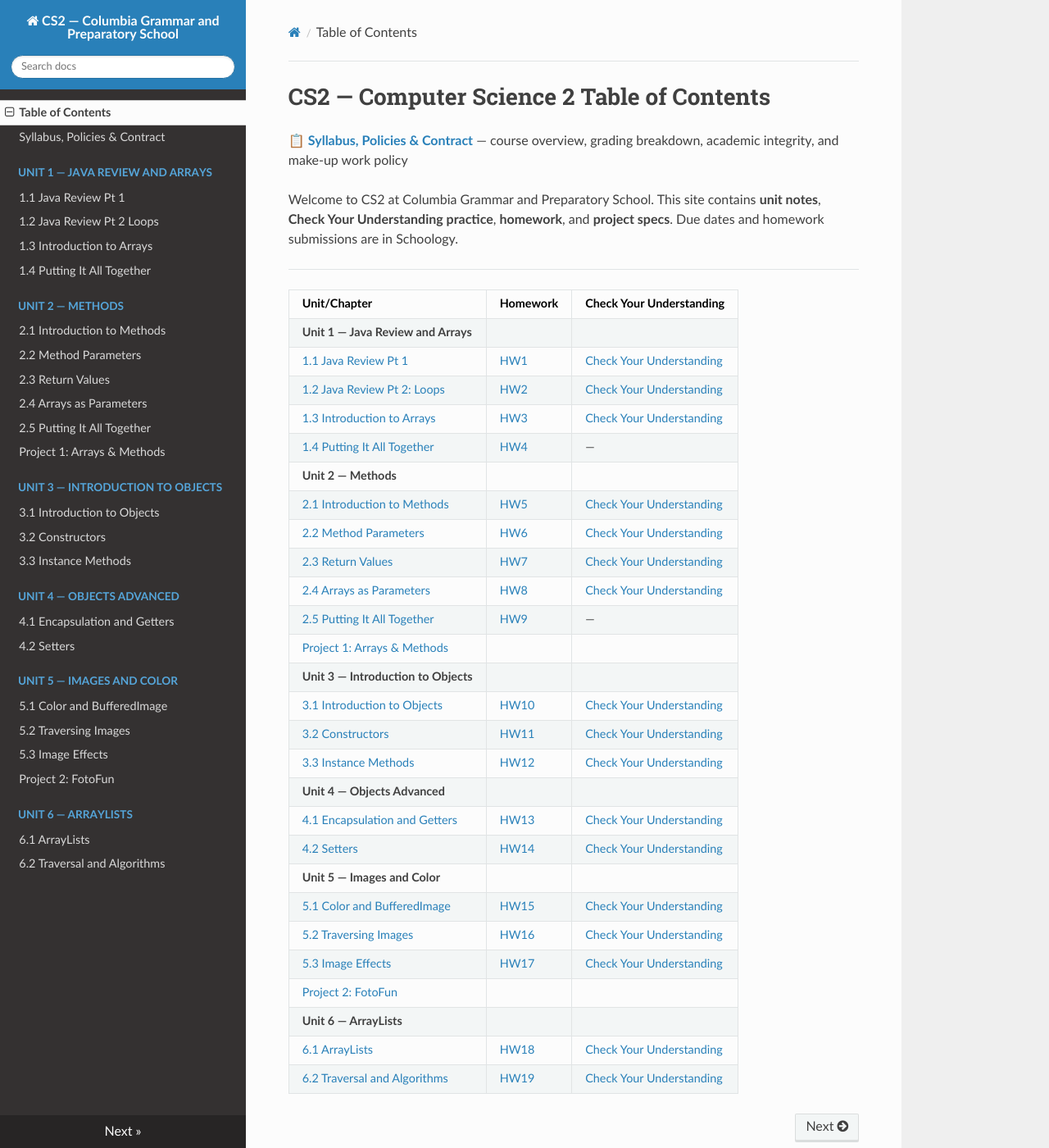
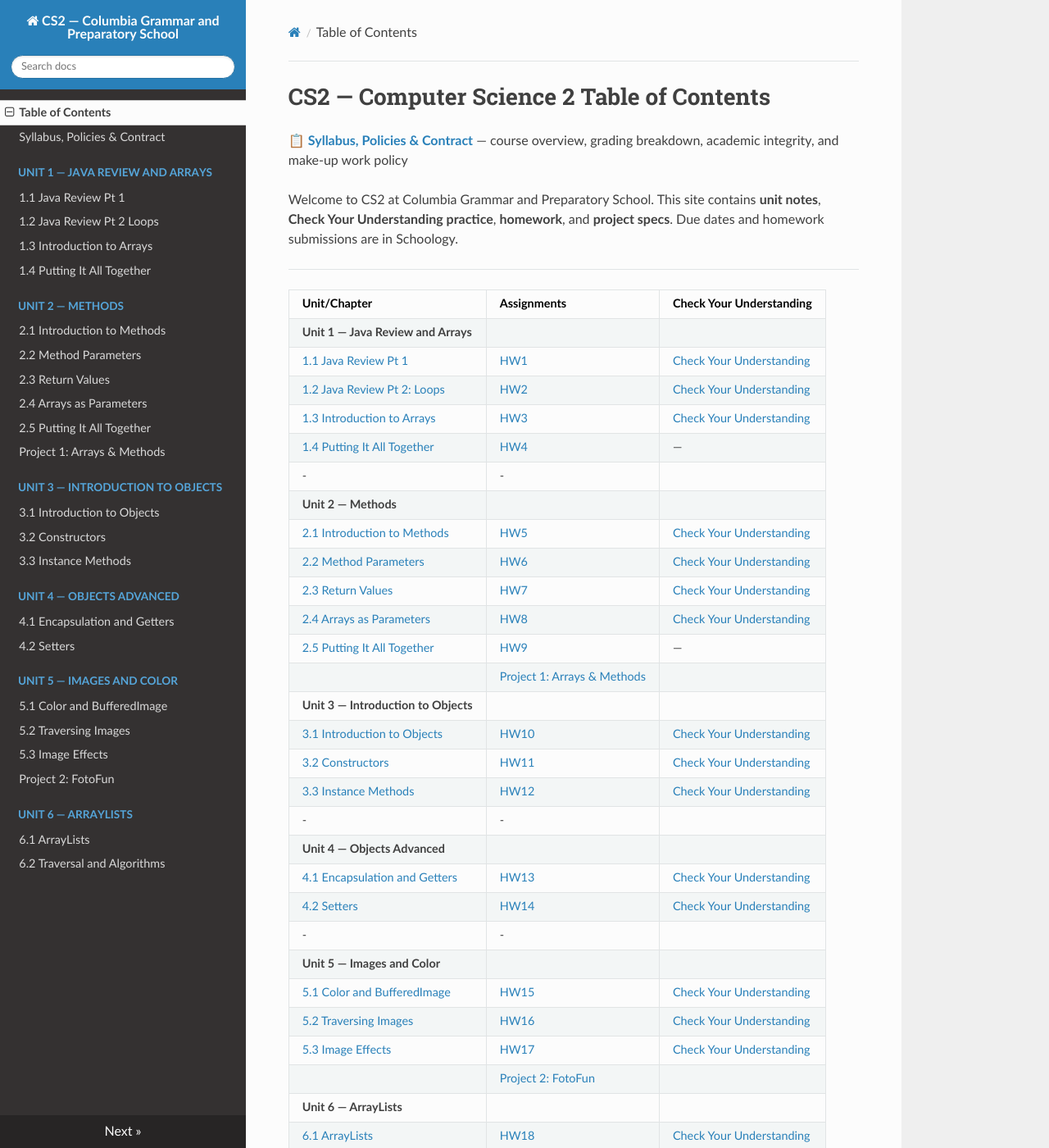
Before and after one commit to kjergens/cs2-site, an MkDocs documentation site: the page built from docs/index.md, in a window 1280 px wide and 1400 px high. Shown: the whole window at 82% size. Built offline with MkDocs 1.6.1, drawn with Linux system fonts in a browser that asks for light colours; nearby versions of some CDN libraries.

Commit message:
Toc edit

```diff
--- a/docs/index.md
+++ b/docs/index.md
@@ -6,32 +6,35 @@ Welcome to CS2 at Columbia Grammar and Preparatory School. This site contains **
 
 ---
 
-| Unit/Chapter | Homework | Check Your Understanding
+| Unit/Chapter | Assignments | Check Your Understanding
 |---|---|---|
 | **Unit 1 — Java Review and Arrays**| | |
 | [1.1 Java Review Pt 1](unit1/notes_01_java_review.md) | [HW1](unit1/notes_01_java_review.md#homework-1-java-review) | [Check Your Understanding](unit1/notes_01_java_review.md#check-your-understanding) |
 | [1.2 Java Review Pt 2: Loops](unit1/notes_02_loops.md) | [HW2](unit1/notes_02_loops.md#homework-2-loops-review) | [Check Your Understanding](unit1/notes_02_loops.md#check-your-understanding) |
 | [1.3 Introduction to Arrays](unit1/notes_03_arrays.md) | [HW3](unit1/notes_03_arrays.md#homework-3-arrays) | [Check Your Understanding](unit1/notes_03_arrays.md#check-your-understanding) |
 | [1.4 Putting It All Together](unit1/notes_04_traversing_arrays.md) | [HW4](unit1/notes_04_traversing_arrays.md#homework-4-review) | — |
+| - | - |
 | **Unit 2 — Methods** | | |
 | [2.1 Introduction to Methods](unit2/notes_01_methods.md) | [HW5](unit2/notes_01_methods.md#homework-5-introduction-to-methods) | [Check Your Understanding](unit2/notes_01_methods.md#check-your-understanding) |
 | [2.2 Method Parameters](unit2/notes_02_method_parameters.md) | [HW6](unit2/notes_02_method_parameters.md#homework-6-method-parameters) | [Check Your Understanding](unit2/notes_02_method_parameters.md#check-your-understanding) |
 | [2.3 Return Values](unit2/notes_03_return_values.md) | [HW7](unit2/notes_03_return_values.md#homework-7-return-values) | [Check Your Understanding](unit2/notes_03_return_values.md#check-your-understanding) |
 | [2.4 Arrays as Parameters](unit2/notes_04_arrays_as_parameters.md) | [HW8](unit2/notes_04_arrays_as_parameters.md#homework-8-arrays-as-parameters) | [Check Your Understanding](unit2/notes_04_arrays_as_parameters.md#check-your-understanding) |
 | [2.5 Putting It All Together](unit2/notes_05_method_overloading.md) | [HW9](unit2/notes_05_method_overloading.md#homework-9-review) | — |
-| [Project 1: Arrays & Methods](unit2/project1.md) | | |
+|  | [Project 1: Arrays & Methods](unit2/project1.md) | |
 | **Unit 3 — Introduction to Objects**| | |
 | [3.1 Introduction to Objects](unit3/notes_01_intro_to_objects.md) | [HW10](unit3/notes_01_intro_to_objects.md#homework-10-introduction-to-objects) | [Check Your Understanding](unit3/notes_01_intro_to_objects.md#check-your-understanding) |
 | [3.2 Constructors](unit3/notes_02_constructors.md) | [HW11](unit3/notes_02_constructors.md#homework-11-constructors) | [Check Your Understanding](unit3/notes_02_constructors.md#check-your-understanding) |
 | [3.3 Instance Methods](unit3/notes_03_instance_methods.md) | [HW12](unit3/notes_03_instance_methods.md#homework-12-instance-methods) | [Check Your Understanding](unit3/notes_03_instance_methods.md#check-your-understanding) |
+| - | - |
 | **Unit 4 — Objects Advanced**| | |
 | [4.1 Encapsulation and Getters](unit4/notes_01_encapsulation.md) | [HW13](unit4/notes_01_encapsulation.md#homework-13-private-fields-and-getters) | [Check Your Understanding](unit4/notes_01_encapsulation.md#check-your-understanding) |
 | [4.2 Setters](unit4/notes_02_getters_setters.md) | [HW14](unit4/notes_02_getters_setters.md#homework-14-setters) | [Check Your Understanding](unit4/notes_02_getters_setters.md#check-your-understanding) |
+| - | - |
 | **Unit 5 — Images and Color**| | |
 | [5.1 Color and BufferedImage](unit5/notes_01_color_and_bufferedimage.md) |[HW15](unit5/notes_01_color_and_bufferedimage.md#homework-15-color-and-images) | [Check Your Understanding](unit5/notes_01_color_and_bufferedimage.md#check-your-understanding) |
 | [5.2 Traversing Images](unit5/notes_02_traversing_images.md) | [HW16](unit5/notes_02_traversing_images.md#homework-16-traversing-a-bufferedimage) | [Check Your Understanding](unit5/notes_02_traversing_images.md#check-your-understanding)  |
 | [5.3 Image Effects](unit5/notes_03_image_effects.md) | [HW17](unit5/notes_03_image_effects.md#homework-17-image-transformation-brightness) | [Check Your Understanding](unit5/notes_03_image_effects.md#check-your-understanding) |
-| [Project 2: FotoFun](unit5/project2.md) | | |
+| | [Project 2: FotoFun](unit5/project2.md) | |
 | **Unit 6 — ArrayLists**| | |
 | [6.1 ArrayLists](unit6/notes_01_arraylists.md) | [HW18](unit6/notes_01_arraylists.md#homework-18-arraylists) | [Check Your Understanding](unit6/notes_01_arraylists.md#check-your-understanding) |
 | [6.2 Traversal and Algorithms](unit6/notes_02_arraylist_traversal.md) | [HW19](unit6/notes_02_arraylist_traversal.md#homework-19-arraylists-and-loops) | [Check Your Understanding](unit6/notes_02_arraylist_traversal.md#check-your-understanding) |
```
